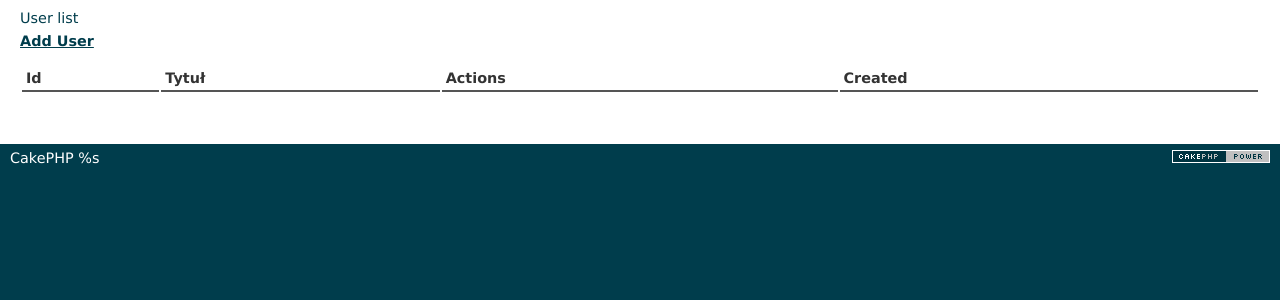
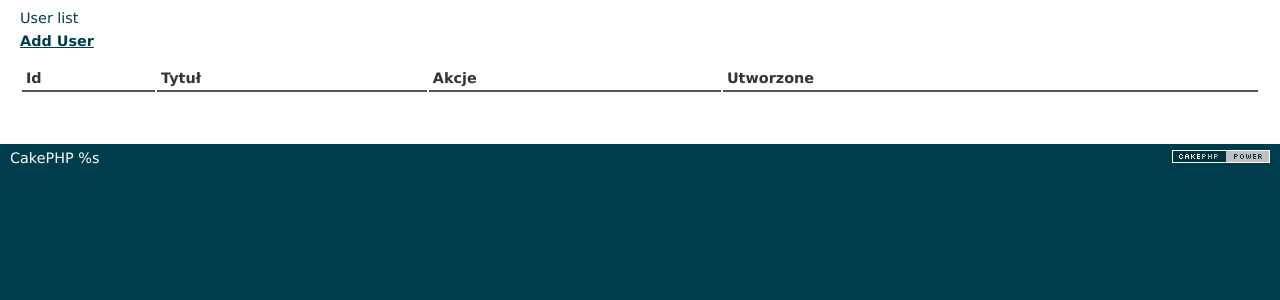
Before and after one commit to botanisko/cake2, a CakePHP app: the page made by app/View/Users/index.ctp in a window 1280 px wide. Shown: the part 47-347 px from the top of the page. Run offline with PHP 8.4 and a stand-in for CakePHP, Linux system fonts and the light colour scheme; the template is opened without the code that fills it, so the values that code supplies are empty; some libraries are stand-ins or nearby versions.

Commit message:
Update index.ctp

```diff
--- a/app/View/Users/index.ctp
+++ b/app/View/Users/index.ctp
@@ -5,8 +5,8 @@
     <tr>
         <th>Id</th>
         <th>Tytuł</th>
-        <th>Actions</th>
-        <th>Created</th>
+        <th>Akcje</th>
+        <th>Utworzone</th>
     </tr>
 
     <?php foreach ($users as $user): ?>
```
